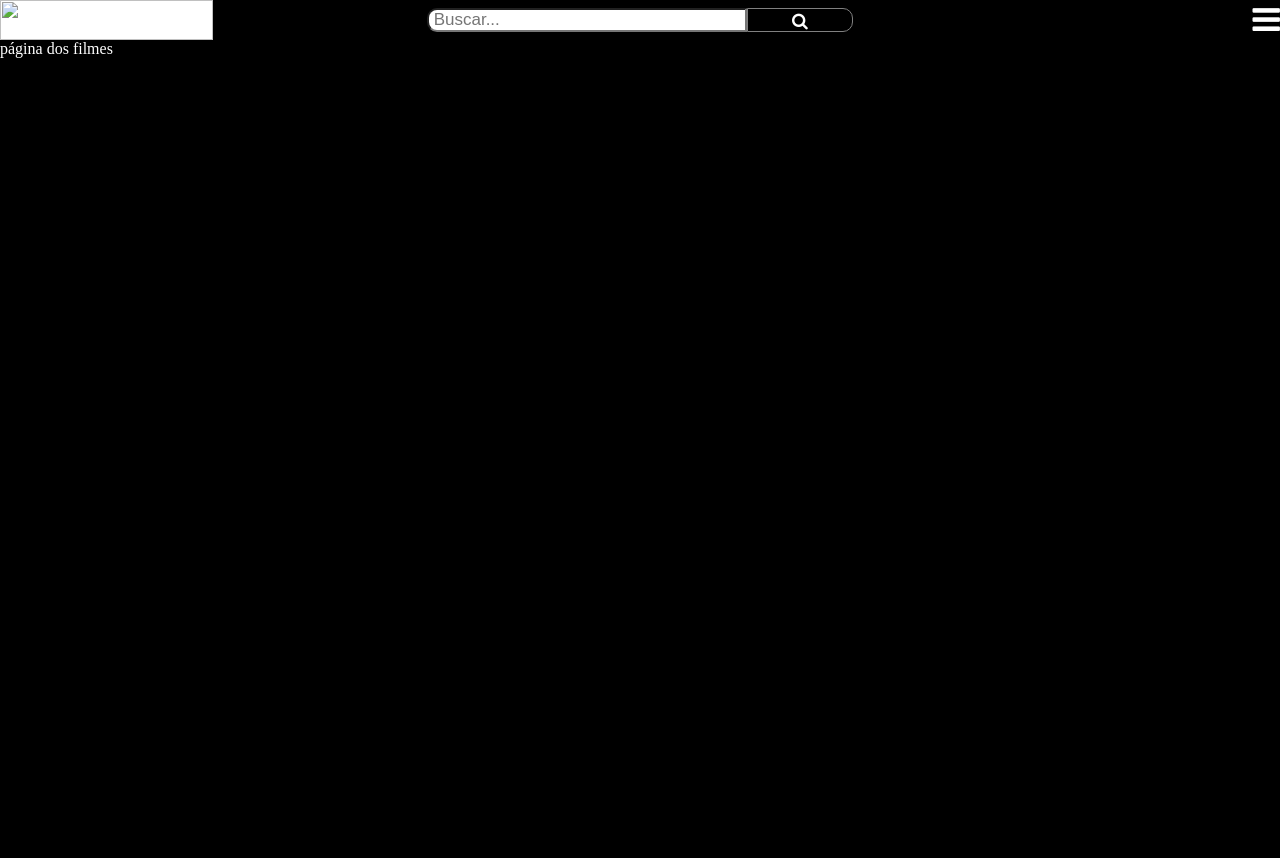
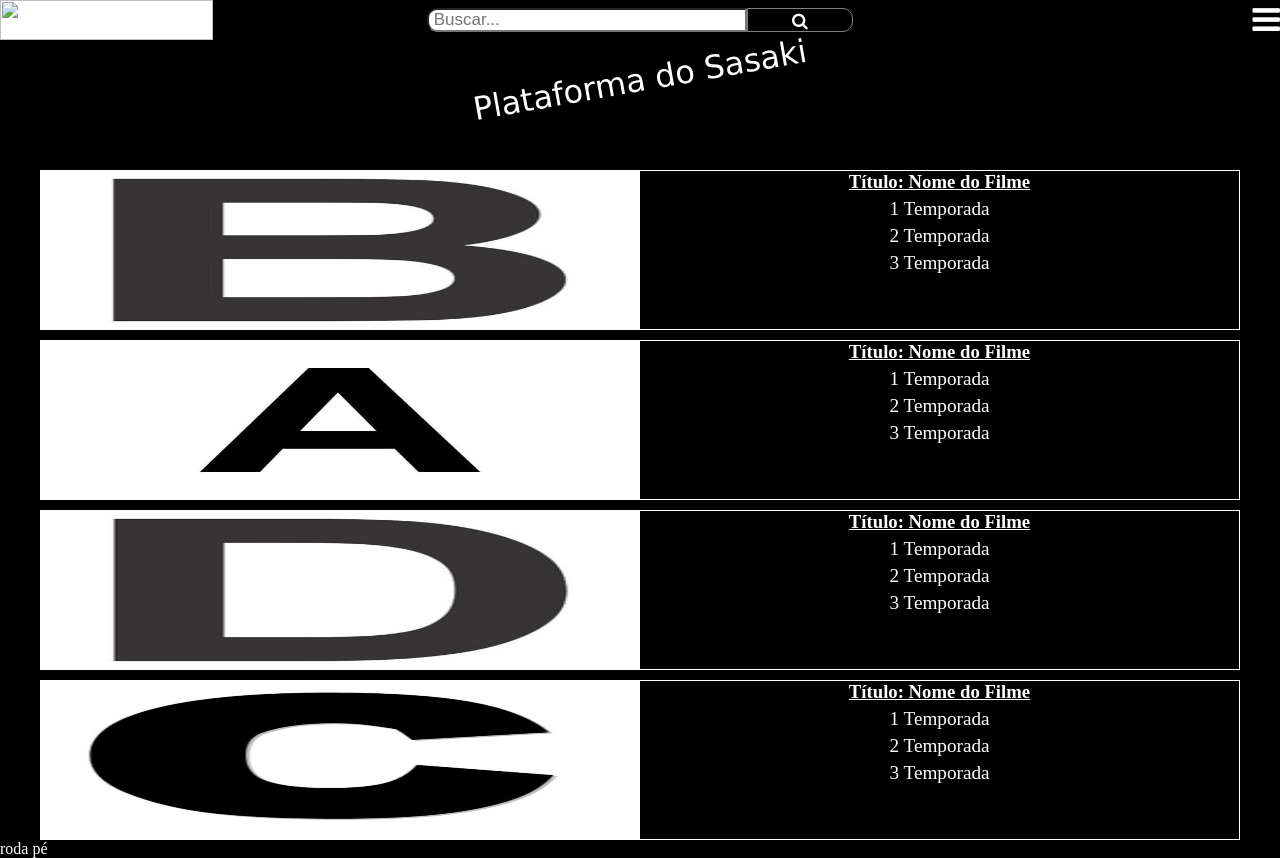
Before and after one commit to RobsDuarte/Sistema-Sinopse-MVC, a PHP site: page /projetos/View/filme.html in a window 1280 px wide. Before the commit the page ends 58 px from the top, so only its background shows below. Run offline with PHP 8.4, Linux system fonts and the light colour scheme; some web fonts are replaced.

Commit message:
last modified

```diff
--- a/Style/main.scss
+++ b/Style/main.scss
@@ -12,7 +12,7 @@
     display: flex;
     justify-content: center;
     align-items: center;
-    color: white;
+    color: $secondary_color;
     p{
         transform: rotate(-10deg);
     }
@@ -53,7 +53,7 @@
     display: flex;
     flex-flow: row nowrap;
     justify-content: center;
-    background-color: rgba($color: white, $alpha: .2);
+    background-color: rgba($color: $secondary_color, $alpha: .2);
 }
 
 .slide_container
@@ -71,7 +71,7 @@
     justify-self: center;
     align-self: center;
     text-align: center;
-    color: white;
+    color: $secondary_color;
     font-size: larger;
     font-weight: 900;
     cursor: pointer;
@@ -84,7 +84,7 @@
     justify-self: center;
     align-self: center;
     text-align: center;
-    color: white;
+    color: $secondary_color;
     font-size: larger;
     font-weight: 900;
     cursor: pointer;
@@ -121,3 +121,52 @@
     text-align:center;
     font-family: 'Rubik Distressed', cursive;
 }
+
+.filme_list
+{
+    display: flex;
+    flex-flow: column wrap;
+    align-items: center;
+    margin-top: 5vh;
+
+    article
+    {
+        display: flex;
+        flex-flow:  row nowrap;
+        @include col-15;
+        height: 20vh;
+        margin-top: 10px;
+        border: 1px solid $secondary_color;
+        figure
+        {
+            width: clamp(150px,150px,auto);
+            height: clamp(10vh,100%,25vh);
+
+            img
+            {
+                width: 100%;
+                height: 100%;
+            }
+        }
+
+        div
+        {
+            width:100%;
+            height: 100%;
+            h1
+            {
+                text-align: center;
+                text-decoration: underline;
+            }
+        }
+
+        .session :not(h1)
+        {
+            display: flex;
+            flex-flow: row nowrap;
+            justify-content: center;
+            margin-top: 5px;
+            font-size: 1.2em;
+        }
+    }
+}
--- a/Style/styles.css
+++ b/Style/styles.css
@@ -323,4 +323,67 @@
   text-align: center;
   font-family: 'Rubik Distressed', cursive;
 }
+
+.filme_list {
+  display: -webkit-box;
+  display: -ms-flexbox;
+  display: flex;
+  -webkit-box-orient: vertical;
+  -webkit-box-direction: normal;
+      -ms-flex-flow: column wrap;
+          flex-flow: column wrap;
+  -webkit-box-align: center;
+      -ms-flex-align: center;
+          align-items: center;
+  margin-top: 5vh;
+}
+
+.filme_list article {
+  display: -webkit-box;
+  display: -ms-flexbox;
+  display: flex;
+  -webkit-box-orient: horizontal;
+  -webkit-box-direction: normal;
+      -ms-flex-flow: row nowrap;
+          flex-flow: row nowrap;
+  width: 93.75%;
+  height: 20vh;
+  margin-top: 10px;
+  border: 1px solid white;
+}
+
+.filme_list article figure {
+  width: clamp(150px, 150px, auto);
+  height: clamp(10vh, 100%, 25vh);
+}
+
+.filme_list article figure img {
+  width: 100%;
+  height: 100%;
+}
+
+.filme_list article div {
+  width: 100%;
+  height: 100%;
+}
+
+.filme_list article div h1 {
+  text-align: center;
+  text-decoration: underline;
+}
+
+.filme_list article .session :not(h1) {
+  display: -webkit-box;
+  display: -ms-flexbox;
+  display: flex;
+  -webkit-box-orient: horizontal;
+  -webkit-box-direction: normal;
+      -ms-flex-flow: row nowrap;
+          flex-flow: row nowrap;
+  -webkit-box-pack: center;
+      -ms-flex-pack: center;
+          justify-content: center;
+  margin-top: 5px;
+  font-size: 1.2em;
+}
 /*# sourceMappingURL=styles.css.map */
--- a/View/filme.html
+++ b/View/filme.html
@@ -38,8 +38,68 @@
     </header>
 
     <main>
-        página dos filmes
+        <section class="title">
+            <p>Plataforma do Sasaki</p>
+        </section>
+
+        <section class="filme_list">
+            <article id="b">
+
+                <figure>
+                    <img src="/Images/b.jpg" alt="B">
+                </figure>
+
+                <div class="session">
+                    <h1>Título: Nome do Filme</h1>
+                    <p>1 Temporada</p>
+                    <p>2 Temporada</p>
+                    <p>3 Temporada</p>
+                </div>
+            </article>
+
+            <article id="a">
+                <figure>
+                    <img src="/Images/a.jpg" alt="A">
+                </figure>
+
+                <div class="session">
+                    <h1>Título: Nome do Filme</h1>
+                    <p>1 Temporada</p>
+                    <p>2 Temporada</p>
+                    <p>3 Temporada</p>
+                </div>
+            </article>
+
+            <article id="d">
+                <figure>
+                    <img src="/Images/d.jpg" alt="D">
+                </figure>
+
+                <div class="session">
+                    <h1>Título: Nome do Filme</h1>
+                    <p>1 Temporada</p>
+                    <p>2 Temporada</p>
+                    <p>3 Temporada</p>
+                </div>
+            </article>
+
+            <article id="c">
+                <figure>
+                    <img src="/Images/c.jpg" alt="C">
+                </figure>
+
+                <div class="session">
+                    <h1>Título: Nome do Filme</h1>
+                    <p>1 Temporada</p>
+                    <p>2 Temporada</p>
+                    <p>3 Temporada</p>
+                </div>
+            </article>
+        </section>
+
     </main>
-
+   <footer>
+        <p>roda pé</p>
+   </footer>
 </body>
 </html>
```
Also changed, not shown: Style/main.css (+62 -0 lines), Images/a.jpg (added), Images/b.jpg (added), Images/c.jpg (added), Images/d.jpg (added), Style/colors.scss (line endings or trailing spaces), 2 other files.
